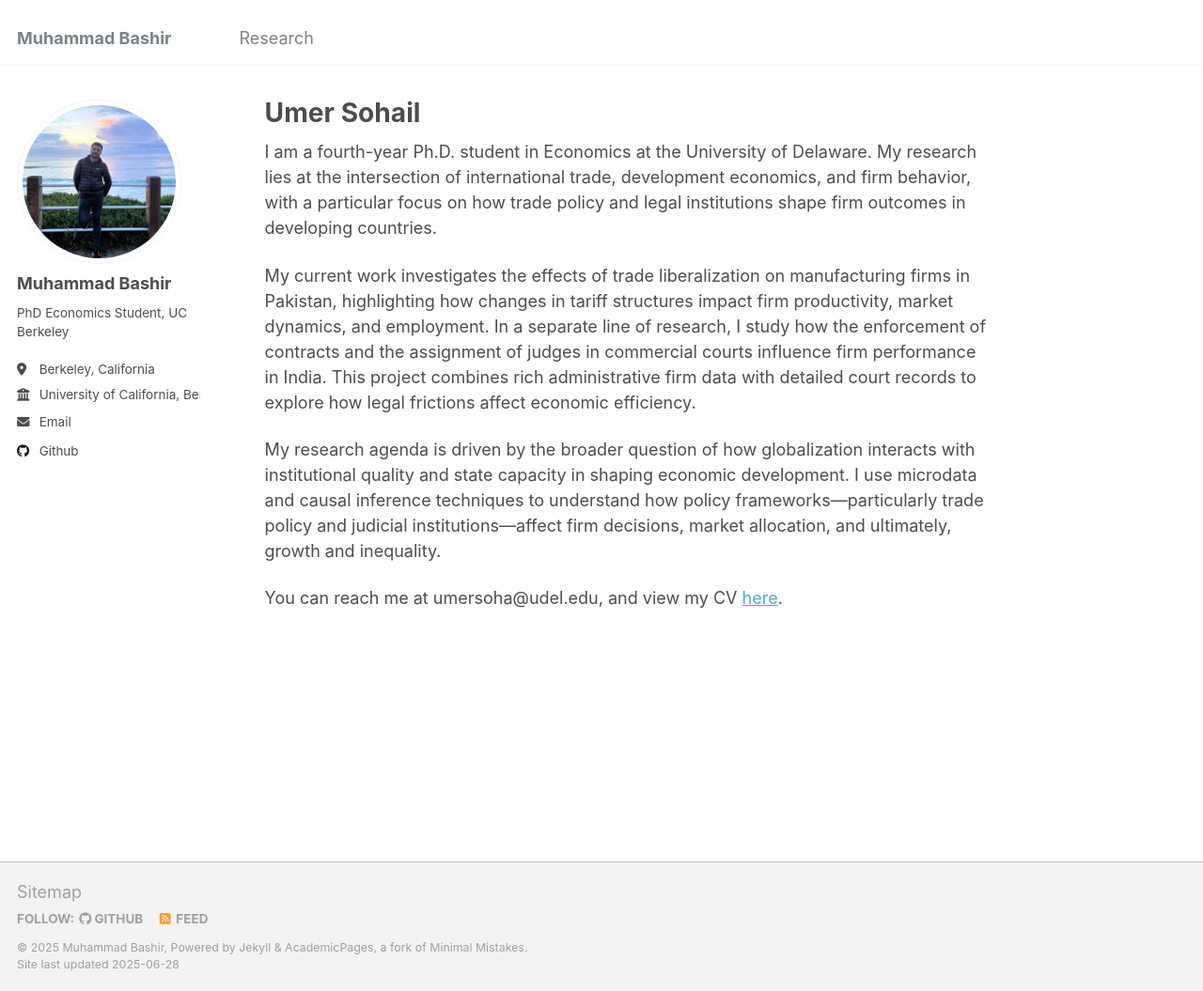
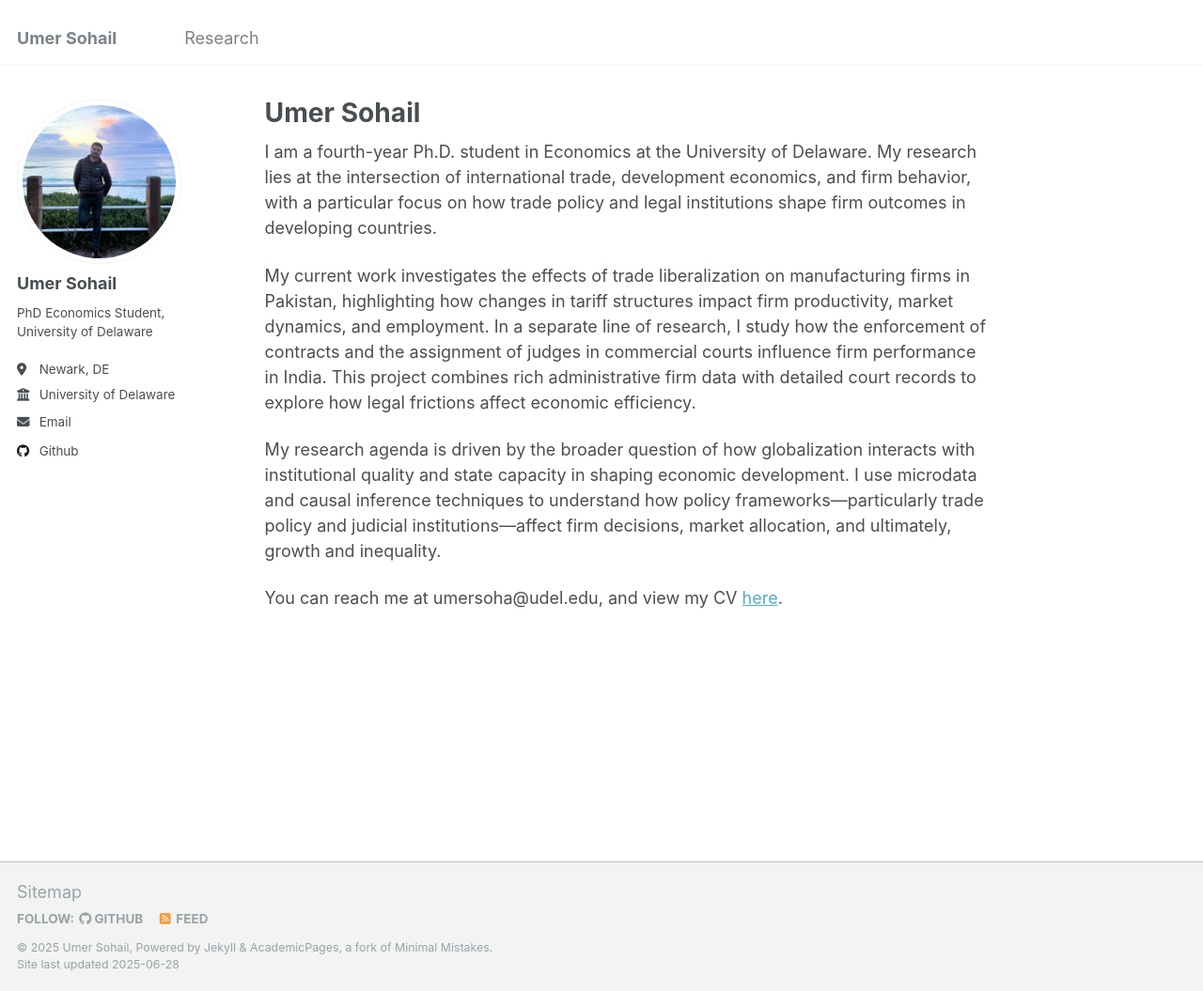
Before and after one commit to umerrssohail/umersohail, a Jekyll site: the page built from _pages/about.md, in a window 1280 px wide and 1055 px high. Shown: the whole window at 94% size. Built offline with Jekyll 4.4.1, drawn with Linux system fonts in a browser that asks for light colours.

Commit message:
Update _config.yml

```diff
--- a/_config.yml
+++ b/_config.yml
@@ -7,13 +7,13 @@
 # server process.
 # Basic Site Settings
 locale                   : "en-US"
-title                    : "Muhammad Bashir"
+title                    : "Umer Sohail"
 title_separator          : "-"
-name                     : &name "Muhammad Bashir"
+name                     : &name "Umer Sohail"
 description              : &description "personal description"
-url                      : https://bashirmohammad.github.io/ # the base hostname & protocol for your site e.g. "https://mmistakes.github.io"
+url                      : https://umerssohail.github.io/ # the base hostname & protocol for your site e.g. "https://mmistakes.github.io"
 baseurl                  : "" # the subpath of your site, e.g. "/blog"
-repository               : "bashirmohammad/bashirmohammad.github.io"
+repository               : "umerrssohail/umerssohail.github.io"
 
 # Site Author - The following control what appear as part of the author content on the side bar.
 #               If a field is blank the icon and link will not appear, otherwise it will be shown.
@@ -21,13 +21,13 @@ repository               : "bashirmohammad/bashirmohammad.github.io"
 author:
   # Biographic information
   avatar           : "profile.jpeg"
-  name             : "Muhammad Bashir"
+  name             : "Umer Sohail"
   pronouns         : # example: "she/her"
-  bio              : "PhD Economics Student, UC Berkeley"
-  location         : "Berkeley, California"
-  employer         : "University of California, Berkeley"
+  bio              : "PhD Economics Student, University of Delaware"
+  location         : "Newark, DE"
+  employer         : "University of Delaware"
   uri              : # URL
-  email            : "muhammad.bashir@berkeley.edu"
+  email            : "umersoha@udel.edu"
 
   # Academic websites
   arxiv            : # URL - Update with the correct link to your profile
@@ -42,7 +42,7 @@ author:
   bitbucket        : # Username - Update with your username on the site
   codepen          : # Username
   dribbble         : # Username
-  github           :  "bashirmohammad" # Username
+  github           :  "umerrssohail" # Username
   kaggle           : # Username
   stackoverflow    : # User number or user number and name (i.e., use "1" or "1/jeff-atwood")
 
```
